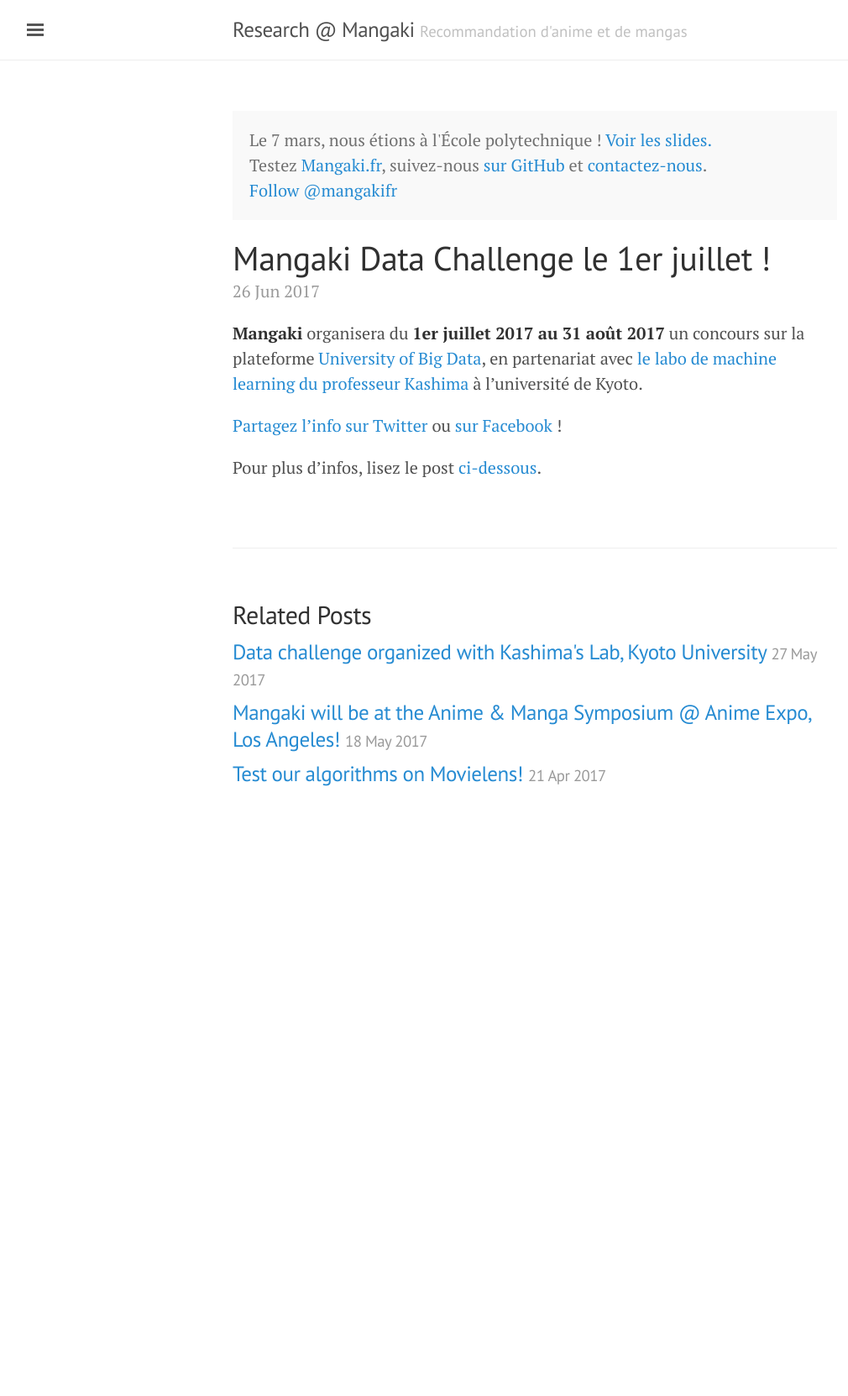
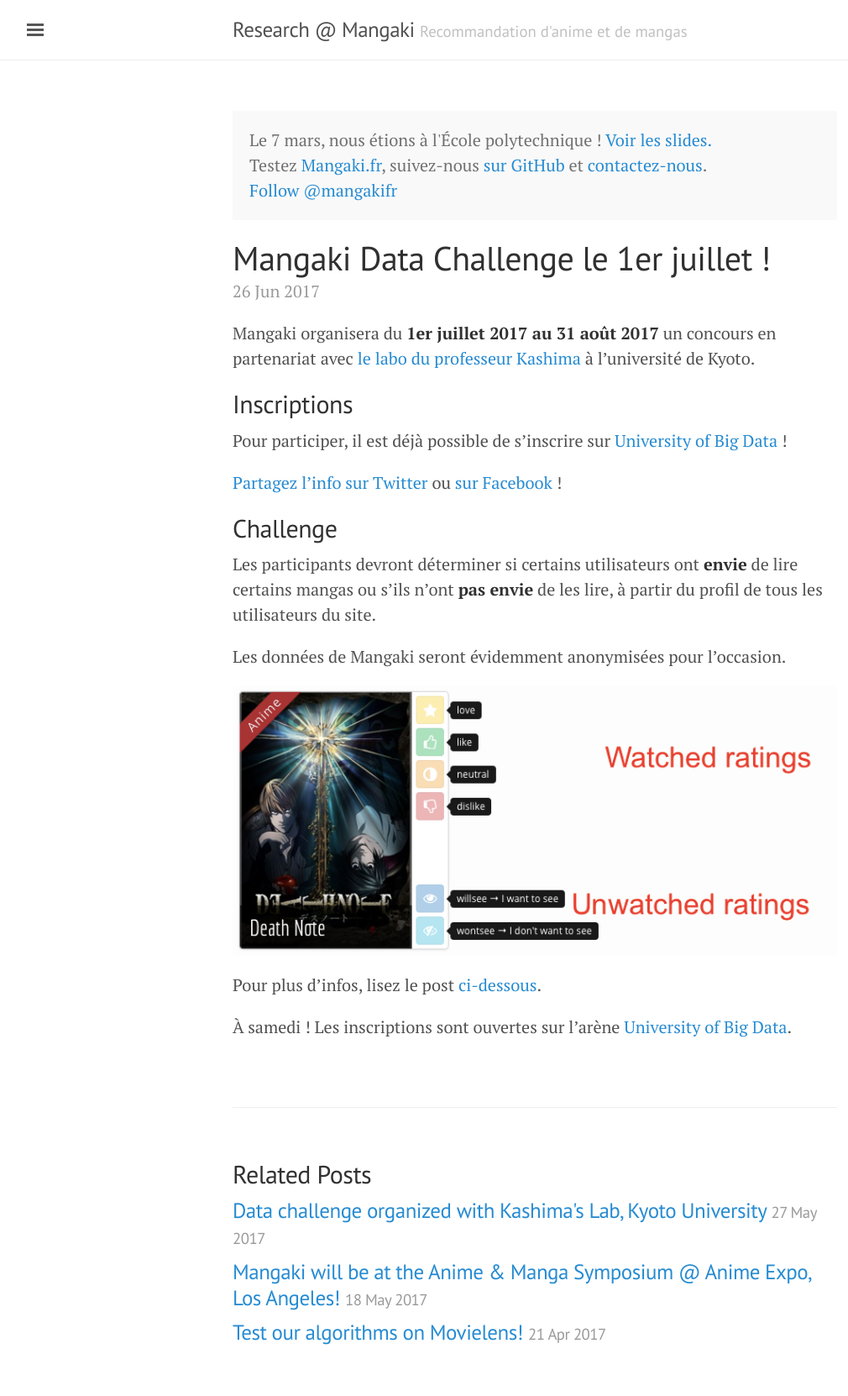
Before and after one commit to mangaki/research, a Jekyll site: the page built from _posts/2017-06-26-mangaki-data-challenge-1er-juillet.md, in a window 1280 px wide. Shown: the whole page at 84% size, without its empty margins (3-1013 px from the left). Built offline with Jekyll 4.4.1, drawn with Linux system fonts in a browser that asks for light colours; a script that is not in the unit is left out; comment, search, counter and statistics services are not loaded; before the commit the page ends 997 px from its top, so only the background shows below that.

Commit message:
More data

```diff
--- a/_posts/2017-06-26-mangaki-data-challenge-1er-juillet.md
+++ b/_posts/2017-06-26-mangaki-data-challenge-1er-juillet.md
@@ -3,9 +3,23 @@
 title: Mangaki Data Challenge le 1er juillet !
 ---
 
-**Mangaki** organisera du **1er juillet 2017 au 31 août 2017** un concours sur la plateforme [University of Big Data](http://universityofbigdata.net/?lang=en), en partenariat avec [le labo de machine learning du professeur Kashima](http://www.ml.ist.i.kyoto-u.ac.jp/en/) à l'université de Kyoto.
+Mangaki organisera du **1er juillet 2017 au 31 août 2017** un concours en partenariat avec [le labo du professeur Kashima](http://www.ml.ist.i.kyoto-u.ac.jp/en/) à l'université de Kyoto.
 
-<a href="https://twitter.com/intent/tweet?text=Le Mangaki Data Challenge, ça démarre le 1er juillet !&amp;url={{ site.url }}{{ page.url }}&amp;via={{ author.twitter }}&amp;related={{ author.twitter }}" rel="nofollow" target="_blank" title="Share on Twitter">Partagez l'info sur Twitter</a> ou
+## Inscriptions
+
+Pour participer, il est déjà possible de s'inscrire sur [University of Big Data](http://universityofbigdata.net/?lang=en) !
+
+<a href="https://twitter.com/intent/tweet?text=Le Mangaki Data Challenge, ça démarre le 1er juillet ! Inscrivez-vous sur&amp;url={{ site.url }}{{ page.url }}&amp;related={{ site.author.twitter }}" rel="nofollow" target="_blank" title="Share on Twitter">Partagez l'info sur Twitter</a> ou
     <a href="https://facebook.com/sharer.php?u={{ site.url }}{{ page.url }}" rel="nofollow" target="_blank" title="Share on Facebook">sur Facebook</a> !
 
+## Challenge
+
+Les participants devront déterminer si certains utilisateurs ont **envie** de lire certains mangas ou s'ils n'ont **pas envie** de les lire, à partir du profil de tous les utilisateurs du site.
+
+Les données de Mangaki seront évidemment anonymisées pour l'occasion.
+
+![Types de ratings dans le Mangaki Data Challenge](/public/img/challenge-ratings.png)
+
 Pour plus d'infos, lisez le post [ci-dessous](/2017/05/27/data-challenge-kyoto-university/).
+
+À samedi ! Les inscriptions sont ouvertes sur l'arène [University of Big Data](http://universityofbigdata.net/?lang=en).
```
Also changed, not shown: public/img/challenge-ratings.png (added).
